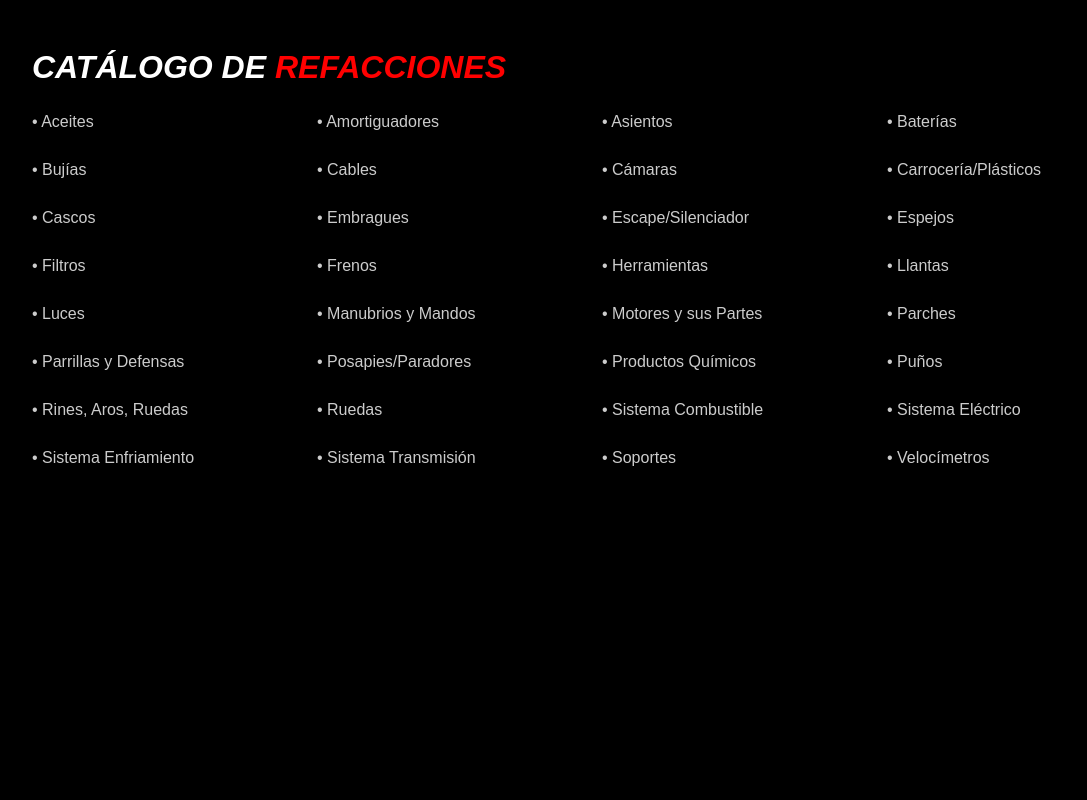
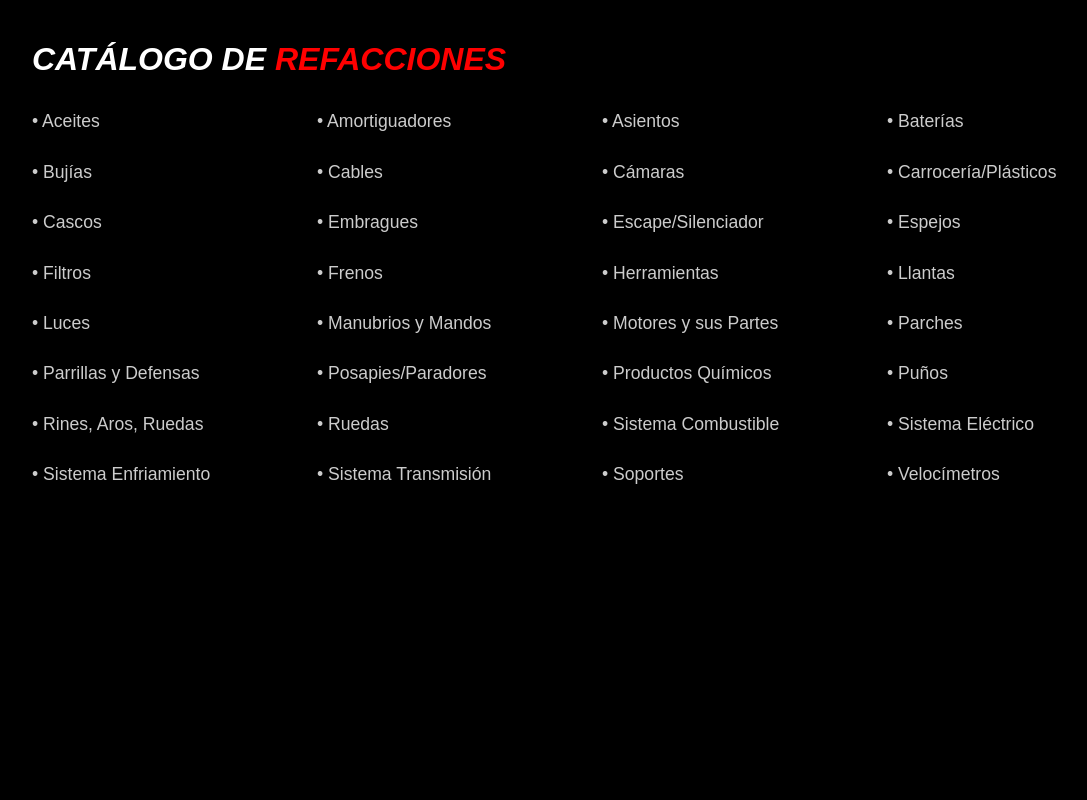
Before and after one commit to luisgonzalez-tech/MotoCenter360, a Flask app: page /refacciones in a window 1280 px wide. Shown: the part 122-922 px from the top of the page, without its empty margins (50-1137 px from the left). Before the commit the page ends 588 px from the top, so only its background shows below. Run offline with Flask 3, Linux system fonts and the light colour scheme.

Commit message:
Update refacciones.html

```diff
--- a/templates/refacciones.html
+++ b/templates/refacciones.html
@@ -1,12 +1,13 @@
 {% extends 'base.html' %}
 
 {% block content %}
-<div class="container my-5">
-    <h2 class="mb-4" style="color: #ffffff; font-weight: 900; font-style: italic; text-transform: uppercase;">
+<div style="background-color: #000; min-height: 100vh; padding: 40px 0;">
+    <div class="container">
+        <h2 style="color: #fff; font-weight: 900; font-style: italic; text-transform: uppercase; margin-bottom: 30px;">
             Catálogo de <span style="color: #ff0000;">Refacciones</span>
         </h2>
 
-    <div class="row g-4" style="color: #cccccc;">
+        <div class="row g-4">
             {% set categorias = [
                 "Aceites", "Amortiguadores", "Asientos", "Baterías",
                 "Bujías", "Cables", "Cámaras", "Carrocería/Plásticos",
@@ -20,12 +21,13 @@
 
             {% for categoria in categorias %}
             <div class="col-6 col-md-3">
-            <a href="#" style="color: #cccccc; text-decoration: none; font-weight: 300; transition: 0.3s;"
-               onmouseover="this.style.color='#ff0000'" onmouseout="this.style.color='#cccccc'">
+                <a href="#" style="color: #ccc; text-decoration: none; font-size: 1.1rem; transition: 0.3s;"
+                   onmouseover="this.style.color='#ff0000'" onmouseout="this.style.color='#ccc'">
                    • {{ categoria }}
                 </a>
             </div>
             {% endfor %}
         </div>
     </div>
+</div>
 {% endblock %}
```
Lines whose indentation alone changed are shown as unchanged.
